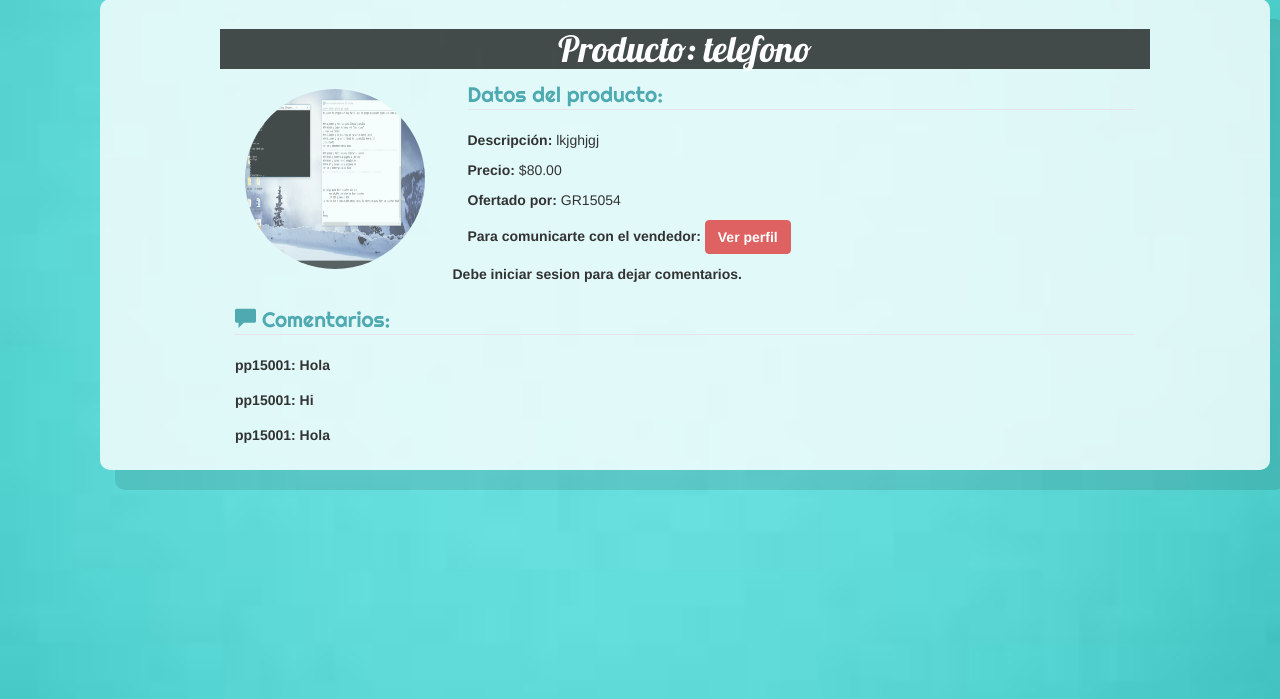
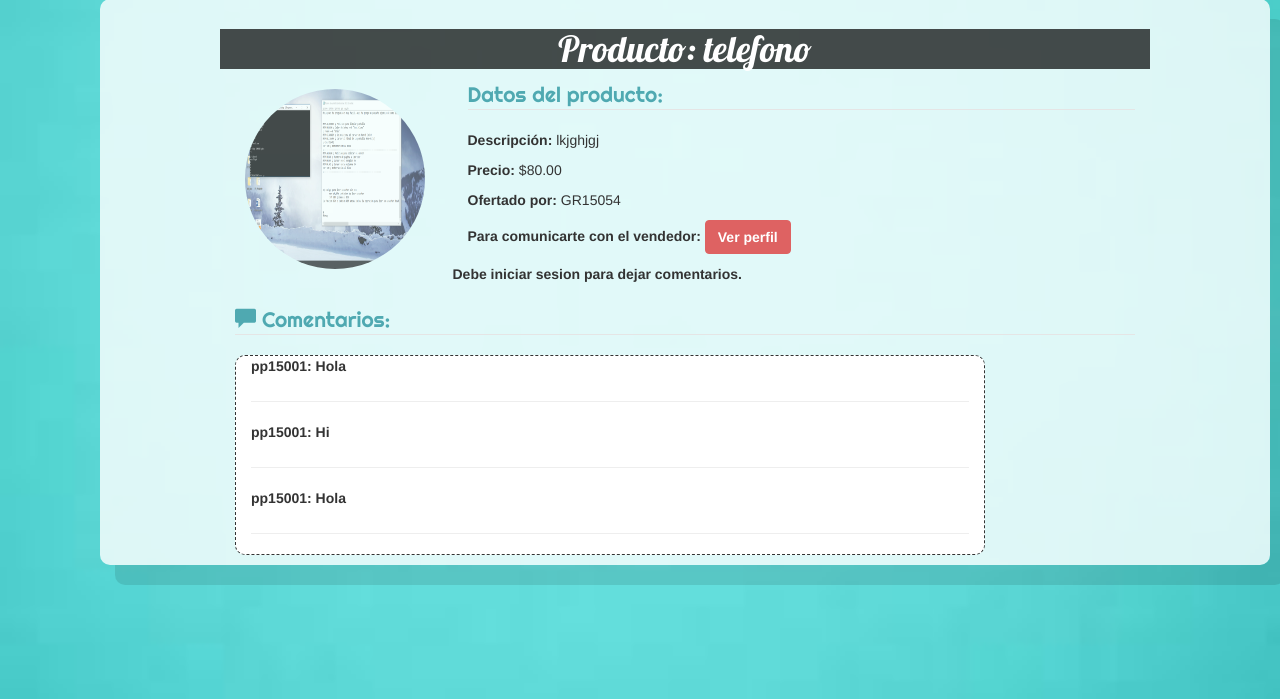
Before and after one commit to KatlheenEscoto/fiaOfertasSystem, a Django app: page /2/producto/ in a window 1280 px wide. Shown: the part 101-800 px from the top of the page. Run offline with Django 3.2, Linux system fonts and the light colour scheme; data comes from the database, SQL or seed files in the repository; parts of the project's set-up code (start-up, migrations or seed data) failed here and were passed over; some libraries are stand-ins or nearby versions.

Commit message:
Más detalles

```diff
--- a/venta/static/css/producto.css
+++ b/venta/static/css/producto.css
@@ -32,3 +32,13 @@ legend{
 	font-family: 'Righteous-Regular',cursive;
     color:#4FA9B1;
 }
+
+.content{
+	overflow: auto;
+    border-style: dashed;
+    border-width: 1px;
+    background-color: #fff;
+    border-radius: 10px;
+	/*height: 330px;*/
+
+}
--- a/venta/templates/Main/producto.html
+++ b/venta/templates/Main/producto.html
@@ -73,16 +73,20 @@
 					</form>
 				</fieldset>
 				<br />
+		</div>
 			{% else %}
 			<label>Debe iniciar sesion para dejar comentarios.</label>
 			{% endif %}
 			<div class="col-sm-12 col-md-12">
 			<fieldset>
 				<legend><i class="glyphicon glyphicon-comment"></i> Comentarios:</legend>
+				<div class="col-sm-10 col-md-10 content">
 				{% for comentario in producto.comentarioproducto_set.all %}
 					<p> <label>{{comentario.emisor}}:</label> <label>{{comentario.texto}}</label></p>
+					<hr />
 				{% endfor %}
+				</div>
 			</fieldset>
-	</div>
+			</div>
 	</section>
 {% endblock Contenido %}
```
